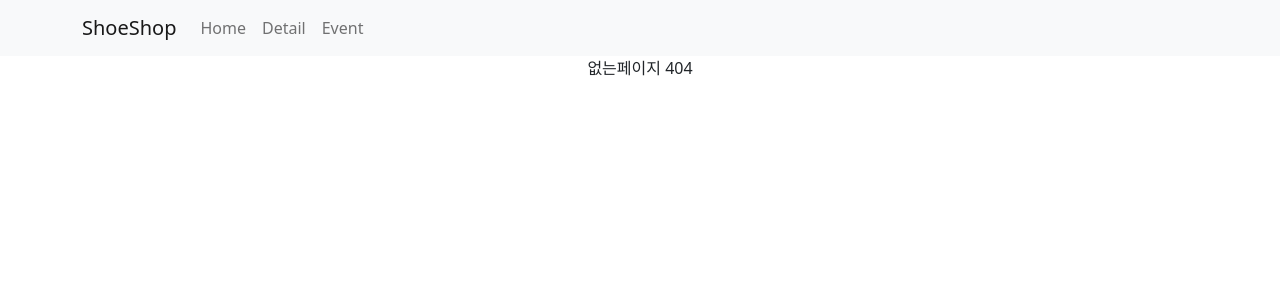
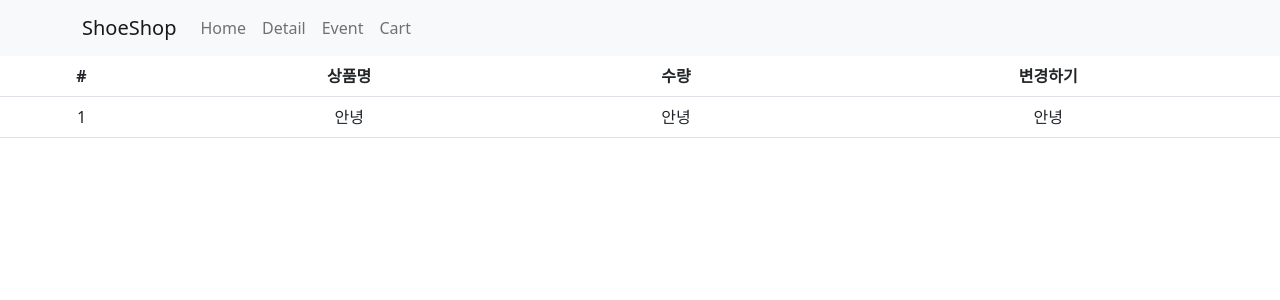
Before and after one commit to HyeonE0103/ShoppingMall, a React (Create React App) app: page /cart in a window 1280 px wide. Before the commit this address had no page. Shown: the top 300 px of the page. Built offline with nearby package versions, Linux system fonts and the light colour scheme.

Commit message:
Redux Toolkit 설치

```diff
--- a/package.json
+++ b/package.json
@@ -3,6 +3,7 @@
   "version": "0.1.0",
   "private": true,
   "dependencies": {
+    "@reduxjs/toolkit": "^1.9.3",
     "@testing-library/jest-dom": "^5.16.5",
     "@testing-library/react": "^13.4.0",
     "@testing-library/user-event": "^13.5.0",
@@ -11,6 +12,7 @@
     "react": "^18.2.0",
     "react-bootstrap": "^2.7.2",
     "react-dom": "^18.2.0",
+    "react-redux": "^8.0.5",
     "react-router-dom": "^6.8.1",
     "react-scripts": "5.0.1",
     "styled-components": "^5.3.6",
--- a/src/App.js
+++ b/src/App.js
@@ -6,6 +6,8 @@
 import "./App.css";
 import data from "./data";
 import Detail from "./routes/detail";
+import Cart from "./routes/cart";
+
 import axios from "axios";
 
 export let Context1 = createContext();
@@ -32,6 +34,7 @@
               Detail
             </Nav.Link>
             <Nav.Link href="/event">Event</Nav.Link>
+            <Nav.Link href="/cart">Cart</Nav.Link>
           </Nav>
         </Container>
       </Navbar>
@@ -83,6 +86,7 @@
             </Context1.Provider>
           }
         />
+        <Route path="/cart" element={<Cart />} />
         <Route
           path="/event"
           element={
--- a/src/index.js
+++ b/src/index.js
@@ -4,12 +4,16 @@
 import App from "./App";
 import reportWebVitals from "./reportWebVitals";
 import { BrowserRouter } from "react-router-dom";
+import { Provider } from "react-redux";
+import store from "./store.js";
 
 const root = ReactDOM.createRoot(document.getElementById("root"));
 root.render(
-  <BrowserRouter>
-    <App />
-  </BrowserRouter>
+  <Provider store={store}>
+    <BrowserRouter>
+      <App />
+    </BrowserRouter>
+  </Provider>
 );
 
 // If you want to start measuring performance in your app, pass a function
--- /dev/null
+++ b/src/routes/cart.js
@@ -0,0 +1,25 @@
+import { Table } from "react-bootstrap";
+
+function Cart() {
+  return (
+    <Table>
+      <thead>
+        <tr>
+          <th>#</th>
+          <th>상품명</th>
+          <th>수량</th>
+          <th>변경하기</th>
+        </tr>
+      </thead>
+      <tbody>
+        <tr>
+          <td>1</td>
+          <td>안녕</td>
+          <td>안녕</td>
+          <td>안녕</td>
+        </tr>
+      </tbody>
+    </Table>
+  );
+}
+export default Cart;
--- /dev/null
+++ b/src/store.js
@@ -0,0 +1,5 @@
+import { configureStore } from '@reduxjs/toolkit'
+
+export default configureStore({
+  reducer: { }
+})
```
Also changed, not shown: 1 other file (tests, documents, lock files or other folders).
